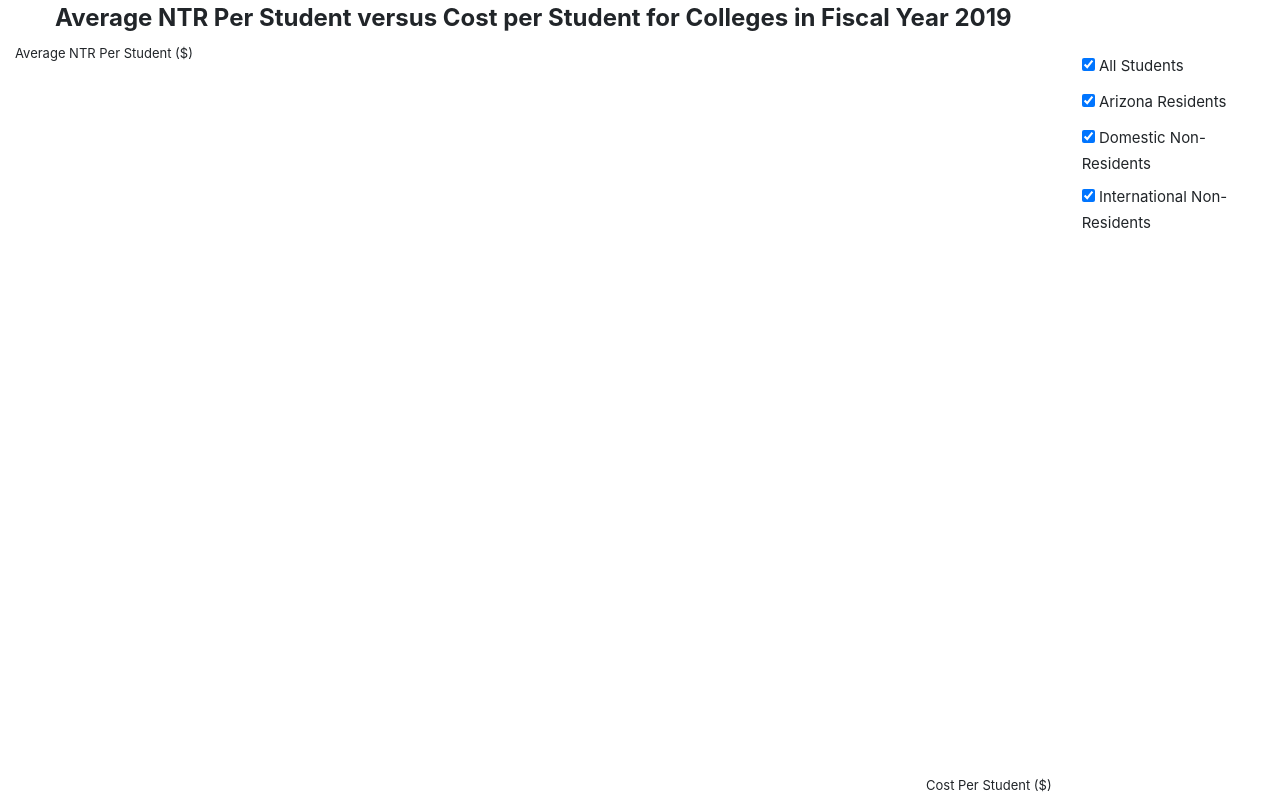
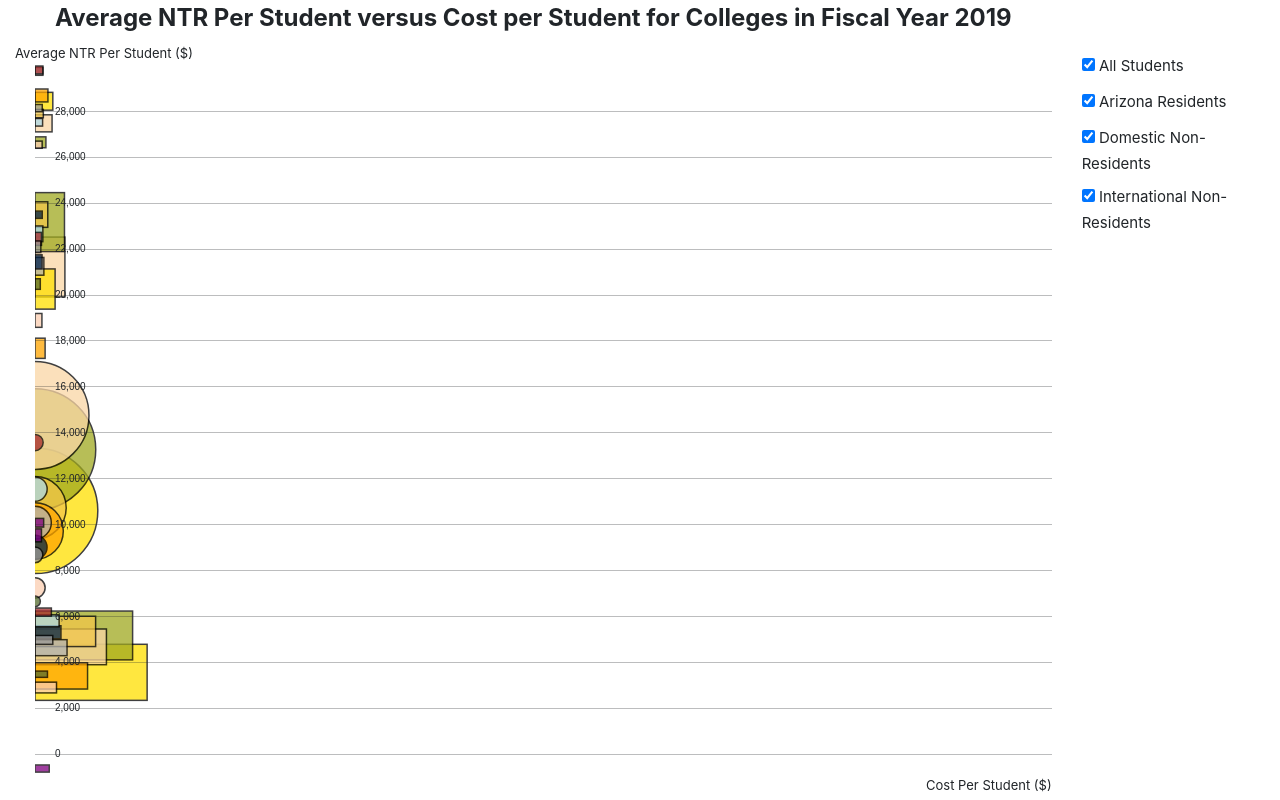
Before and after one commit to heileman/UA-Analytics, a plain HTML site: page Cost-NTR/v1/index.html in a window 1280 px wide. Drawn offline with nearby package versions, Linux system fonts and the light colour scheme.

Commit message:
fix file path

```diff
--- a/Cost-NTR/v1/index.html
+++ b/Cost-NTR/v1/index.html
@@ -113,7 +113,7 @@
     </div>
 
     <script src="https://d3js.org/d3.v5.min.js"></script>
-    <script src="./data/data.js"></script>
+    <script src="../data/data.js"></script>
     <script src="./js/drawChart.js"></script>
   </body>
 </html>
```
Also changed, not shown: Cost-NTR/v2/index-v2.html (+1 -1 lines), Program-Opporunity/v1-1/index-v1-1.html (+1 -1 lines), Program-Opporunity/v2-1/index-v2-1.html (+1 -1 lines), Program-Opporunity/v2-2/index-v2-2.html (+1 -1 lines).
